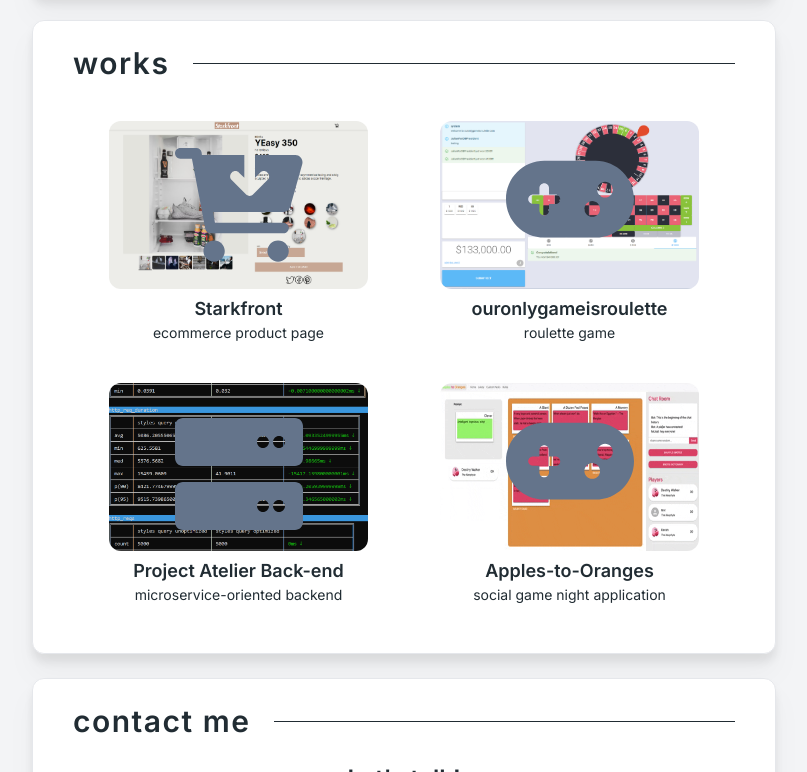
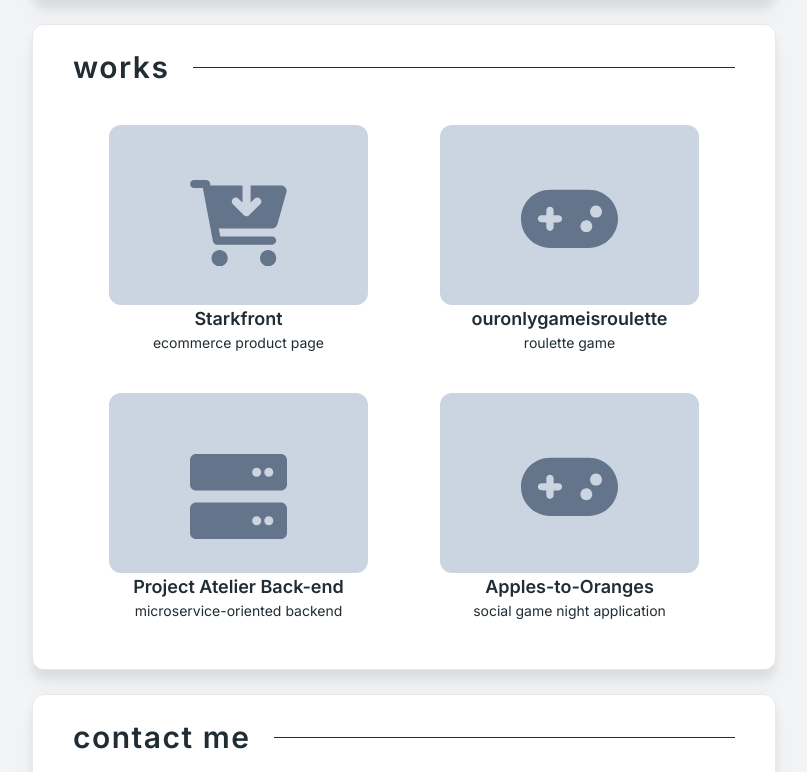
Before and after one commit to nathanielbelen/next-portfolio, a Next.js app: page / in a window 1280 px wide. Shown: the part 1088-1860 px from the top of the page, without its empty margins (236-1043 px from the left). Built offline with nearby package versions, Linux system fonts and the light colour scheme.

Commit message:
removed thumbnail pics

```diff
--- a/components/navbar.js
+++ b/components/navbar.js
@@ -23,7 +23,7 @@ const emojis = [
 
 const SocialItem = function ({ link, children }) {
   return (
-    <div className={`transition-colors duration-300 p-2 text-white w-10`}>
+    <div className={`transition-colors duration-300 p-2 text-white w-11 rounded-xl  hover:bg-slate-200`}>
       <a href={link} target='_blank' rel='noreferrer'>
         {children}
       </a>
--- a/components/work.js
+++ b/components/work.js
@@ -6,28 +6,19 @@ export default function Work({
   info: { title, description, link, icon, thumbnail },
 }) {
   return (
-    <div
-      className='basis-1/2 px-3 py-2 flex
-                    flex-col items-center justify-center h-full'
-    >
-      <motion.div className='rounded-xl p-2' whileHover={{ y: -2 }}>
+    <div className='basis-1/2 px-3 py-2 flex flex-col items-center justify-center h-full'>
+      <motion.div className='rounded-xl p-2 w-full' whileHover={{ y: -2 }}>
         <div className='px-4 pt-2 relative'>
           <Link href={`/works/${link}`}>
             <a>
+              <div className='h-[180px] bg-slate-300 rounded-xl'></div>
               <div
-                className='absolute w-32 h-32 pt-2 top-0
+                className='absolute w-1/3 h-1/3 top-0
                           bottom-0 left-0 right-0 m-auto
                           z-10 fill-slate-500 outline-white'
               >
                 {icon}
               </div>
-              <Image
-                src={thumbnail}
-                className='rounded-xl'
-                width={259}
-                height={168}
-                alt={link}
-              />
             </a>
           </Link>
         </div>
```
